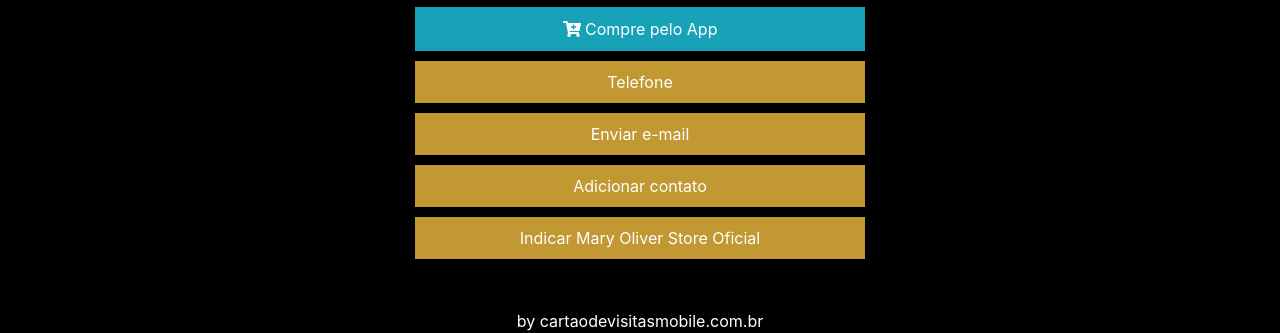
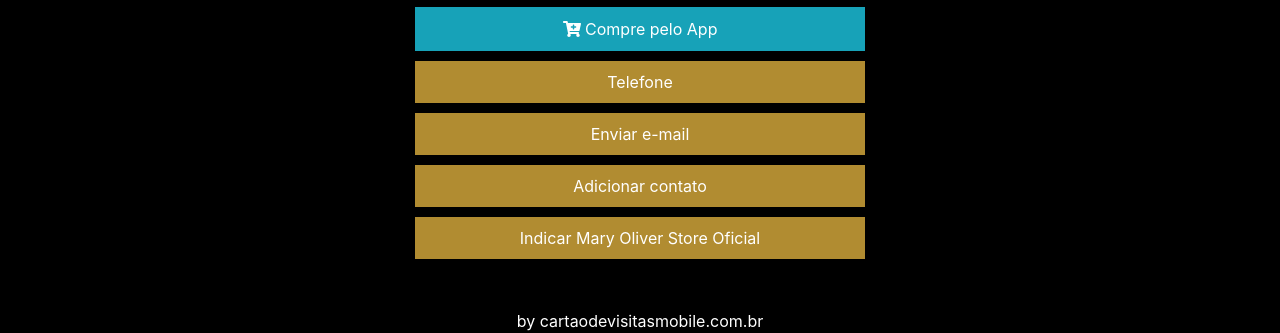
Before and after one commit to startdes/maryoliver, a plain HTML site: page index.html in a window 1280 px wide. Shown: the part 553-886 px from the top of the page. Drawn offline with nearby package versions, Linux system fonts and the light colour scheme.

Commit message:
Add files via upload

```diff
--- a/css/stilo.css
+++ b/css/stilo.css
@@ -33,7 +33,7 @@
 }
 
 .geral {
-    background-color: #c19831 ;
+    background-color: #b18c31 ;
     border: 0px;
 
 }
```
